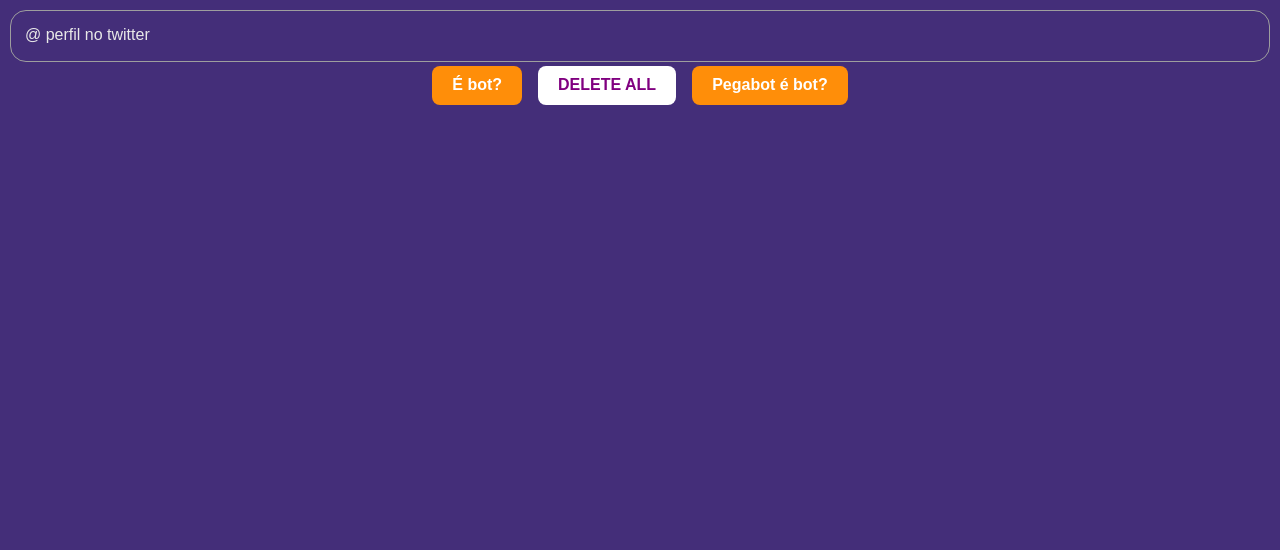
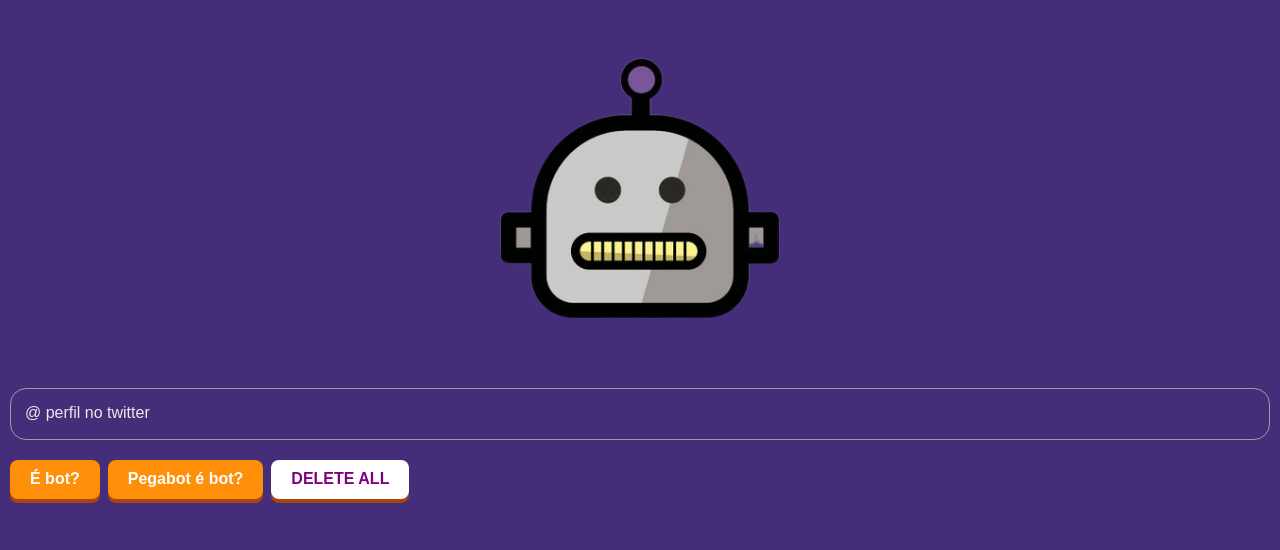
Before and after one commit to Pegabots/Extensao-Navegador, a browser extension: page index.html in a window 1280 px wide. Drawn offline with nearby package versions, Linux system fonts and the light colour scheme.

Commit message:
Alteracões no design.

```diff
--- a/index.css
+++ b/index.css
@@ -4,6 +4,11 @@ body {
   font-family: Arial, Helvetica, sans-serif;
   min-width: 400px;
   background-color: #442e79;
+}
+
+img {
+  width: 30%;
+  margin: auto;
 }
 
 input {
@@ -16,22 +21,12 @@ input {
 
 button {
   background: #ff8e09;
-  color: white;
+  color: #fff;
   padding: 10px 20px;
   border-radius: 8px;
   border: none;
   font-weight: bold;
-}
-
-.btnContainer{
-  display: flex;
-  justify-content: center;
-  gap: 1rem;
-}
-
-#delete-btn {
-  background: white;
-  color: purple;
+  box-shadow: 0 4px 0 0 #aa4412;
 }
 
 ul {
@@ -48,6 +43,15 @@ a {
   color: purple;
 }
 
+/* Class Section */
+
+.container {
+  display: flex;
+  justify-content: center;
+}
+
+/* Input Section */
+
 .input-div {
   position: relative;
 }
@@ -59,7 +63,7 @@ a {
   padding: 1rem;
   font-size: 1rem;
   color: #f5f5f5;
-  transition: border 150ms cubic-bezier(0.4,0,0.2,1);
+  transition: border 150ms cubic-bezier(0.4, 0, 0.2, 1);
 }
 
 .user-label {
@@ -68,22 +72,38 @@ a {
   color: #e8e8e8;
   pointer-events: none;
   transform: translateY(1rem);
-  transition: 150ms cubic-bezier(0.4,0,0.2,1);
+  transition: 150ms cubic-bezier(0.4, 0, 0.2, 1);
 }
 
- .input:focus, input:valid {
+.input:focus,
+input:valid {
   outline: none;
   border: 1.5px solid #ff8e09;
 }
 
- .input:focus ~ label, input:valid ~ label {
+.input:focus ~ label,
+input:valid ~ label {
   transform: translateY(-50%) scale(0.8);
-  padding: 0 .2em;
+  padding: 0 0.2em;
   background-color: #442e79;
   color: #ff8e09;
 }
 
- .resContainer{
+.resContainer {
   display: flex;
   justify-content: center;
 }
+
+/* Button Section */
+
+#delete-btn {
+  background: white;
+  color: purple;
+}
+
+.btnContainer {
+  display: flex;
+  justify-content: start;
+  gap: 0.5rem;
+  padding: 1em 0;
+}
--- a/index.html
+++ b/index.html
@@ -1,6 +1,5 @@
-
 <!DOCTYPE html>
-<html lang="en">
+<html lang="pt-br">
   <head>
     <meta charset="UTF-8" />
     <meta http-equiv="X-UA-Compatible" content="IE=edge" />
@@ -13,16 +12,26 @@
     <link rel="stylesheet" href="index.css" />
   </head>
   <body>
+    <div class="container">
+      <img src="images/pegabot.png" alt="Logo Pegabot" />
+    </div>
+
     <!-- <input type="text" id="input-el" /> -->
     <div class="input-div" id="input-el">
-      <input required="" type="text" name="text" autocomplete="off" class="input">
+      <input
+        required=""
+        type="text"
+        name="text"
+        autocomplete="off"
+        class="input"
+      />
       <label class="user-label">@ perfil no twitter</label>
     </div>
     <!-- <button id="input-btn">SAVE INPUT</button> -->
     <div class="btnContainer">
-      <button id="tab-btn">É bot?</button>
-      <button id="delete-btn">DELETE ALL</button>
-      <button id="pegaBot">Pegabot é bot?</button>
+      <button class="fancy-btn" id="tab-btn">É bot?</button>
+      <button class="fancy-btn" id="pegaBot">Pegabot é bot?</button>
+      <button class="fancy-btn" id="delete-btn">DELETE ALL</button>
     </div>
 
     <section class="resContainer">
@@ -30,7 +39,9 @@
       <p class="porcentagem" id="porcentagem"></p>
       <div class="info" id="info"></div>
     </section>
+
     <ul id="ul-el"></ul>
+
     <script src="index.js"></script>
   </body>
 </html>
```
Also changed, not shown: chatbot.png (deleted), images/pegabot.png (added), manifest.json, pegabot.png (added). Lines whose indentation alone changed are shown as unchanged.
